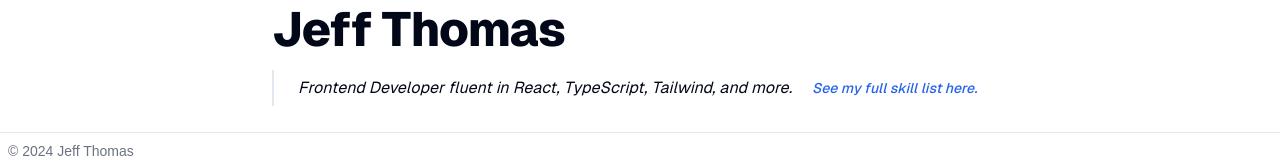
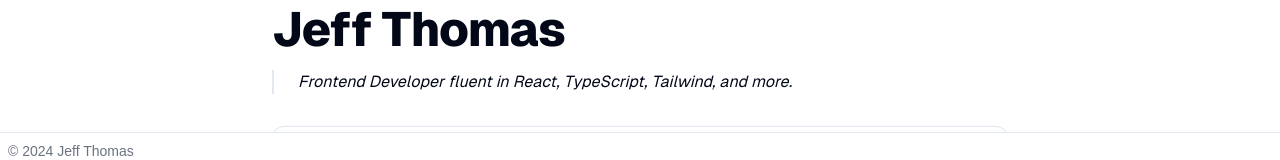
Before and after one commit to jathom30/minigames, a Next.js app: page / in a window 1280 px wide. Shown: the part 631-791 px from the top of the page. Built offline with nearby package versions, Linux system fonts and the light colour scheme.

Commit message:
clean up

```diff
--- a/app/page.tsx
+++ b/app/page.tsx
@@ -33,10 +33,7 @@ export default function Home() {
             Jeff Thomas
           </h1>
           <blockquote className="mt-6 border-l-2 pl-6 italic">
-            Frontend Developer fluent in React, TypeScript, Tailwind, and more.{" "}
-            <Button variant="link" className="text-primary" asChild>
-              <Link href="#">See my full skill list here.</Link>
-            </Button>
+            Frontend Developer fluent in React, TypeScript, Tailwind, and more.
           </blockquote>
         </div>
         <Card id="about-me">
```
